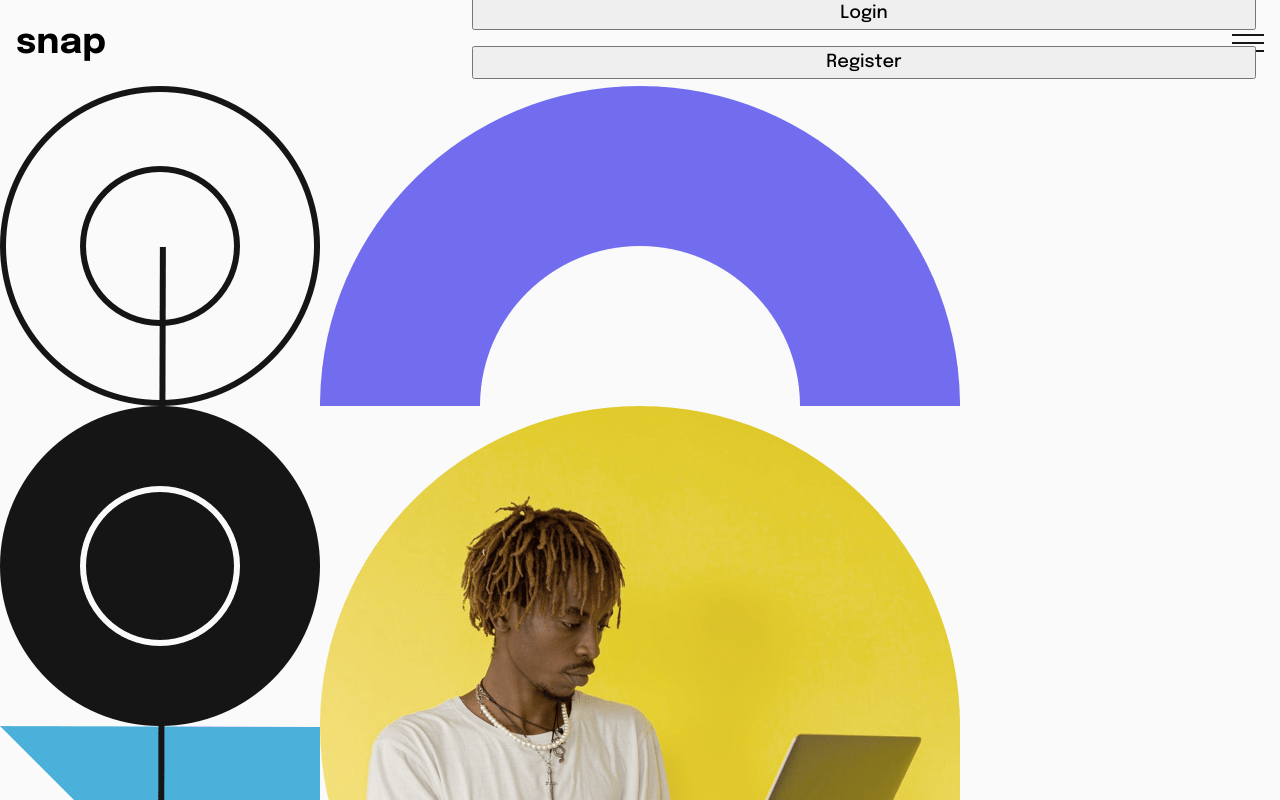
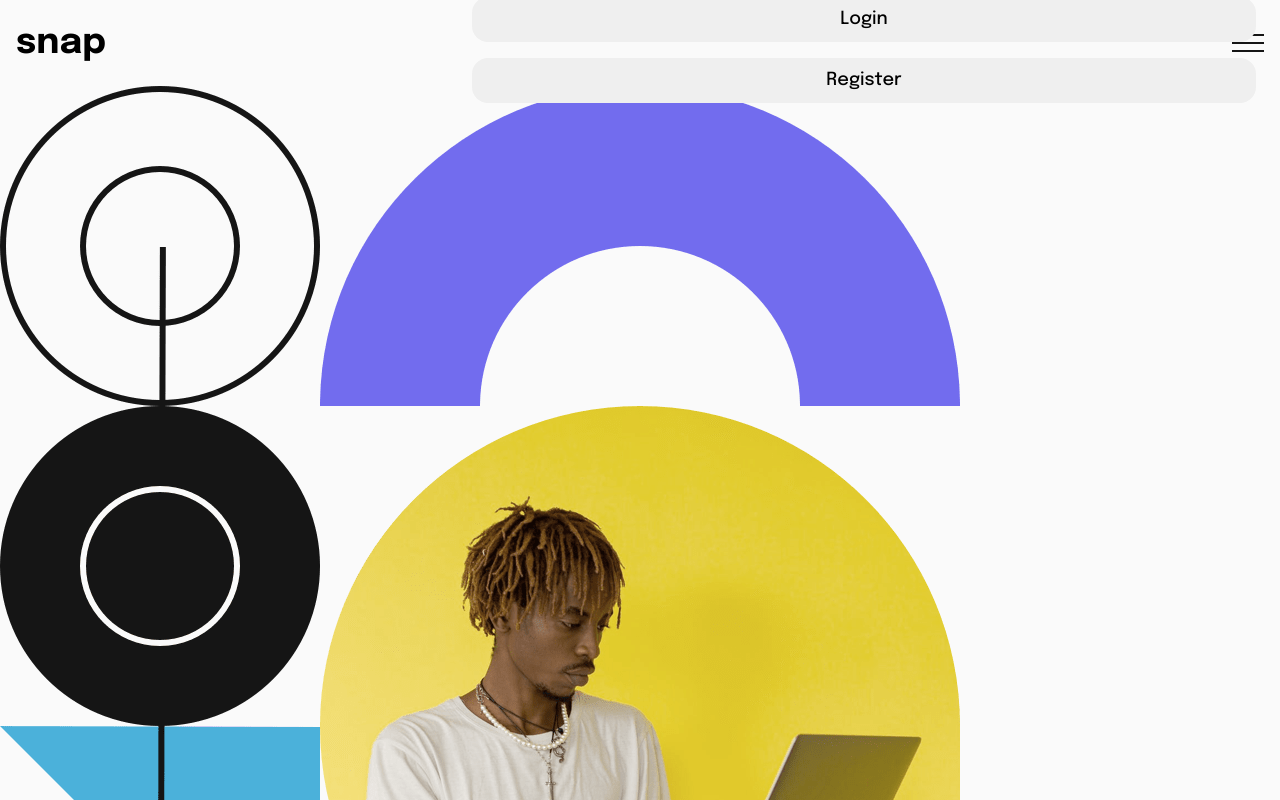
Before and after one commit to SerPet-eng/intro-section-with-dropdown-navigation-main, a React (Vite) app: page / in a window 1280 px wide. Shown: the top 800 px of the page. Built offline with nearby package versions, Linux system fonts and the light colour scheme.

Commit message:
Styling the button✨🔳

```diff
--- a/src/css/styles.css
+++ b/src/css/styles.css
@@ -38,6 +38,11 @@ body {
 .header .nav .menu__btn {
   display: grid;
   gap: 1rem;
+}
+.header .nav .menu__btn button {
+  padding: 0.5em 1em;
+  border: none;
+  border-radius: 1rem;
 }
 .header .nav .open {
   top: 5rem;
--- a/src/scss/others/_navbar.scss
+++ b/src/scss/others/_navbar.scss
@@ -33,6 +33,11 @@
     .menu__btn {
       display: grid;
       gap: 1rem;
+      button {
+        padding: 0.5em 1em;
+        border: none;
+        border-radius: 1rem;
+      }
     }
     .open {
       top: 5rem;
```
Also changed, not shown: 1 other file (tests, documents, lock files or other folders).
